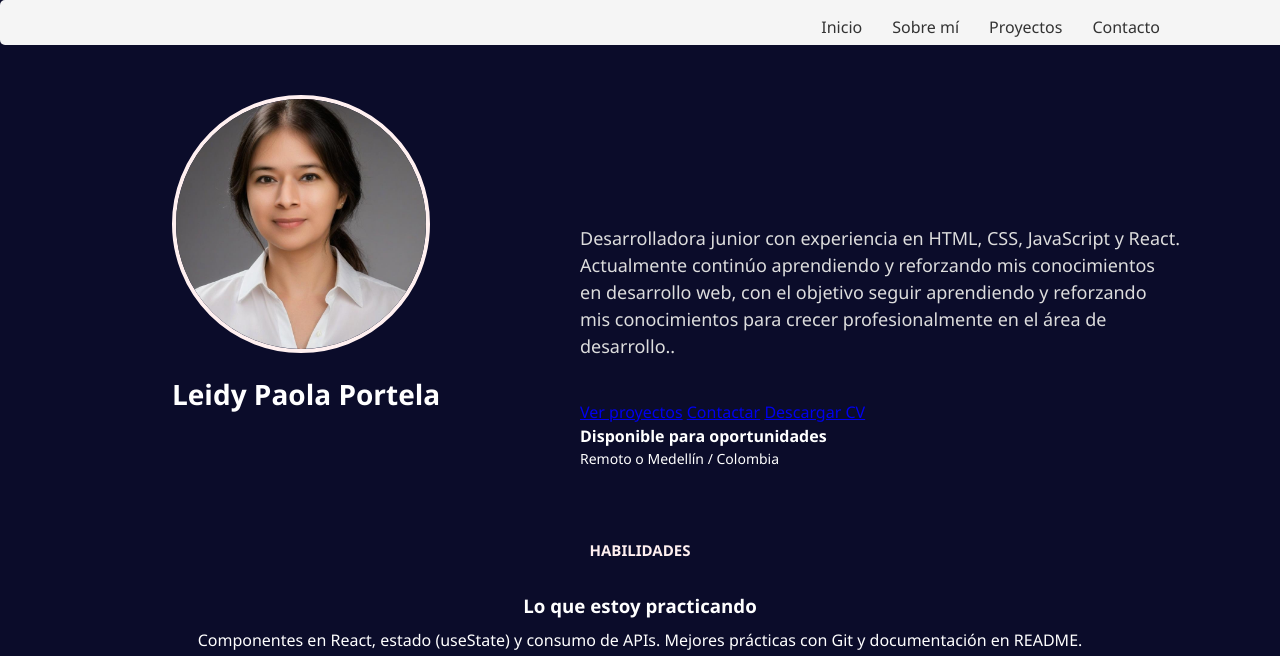
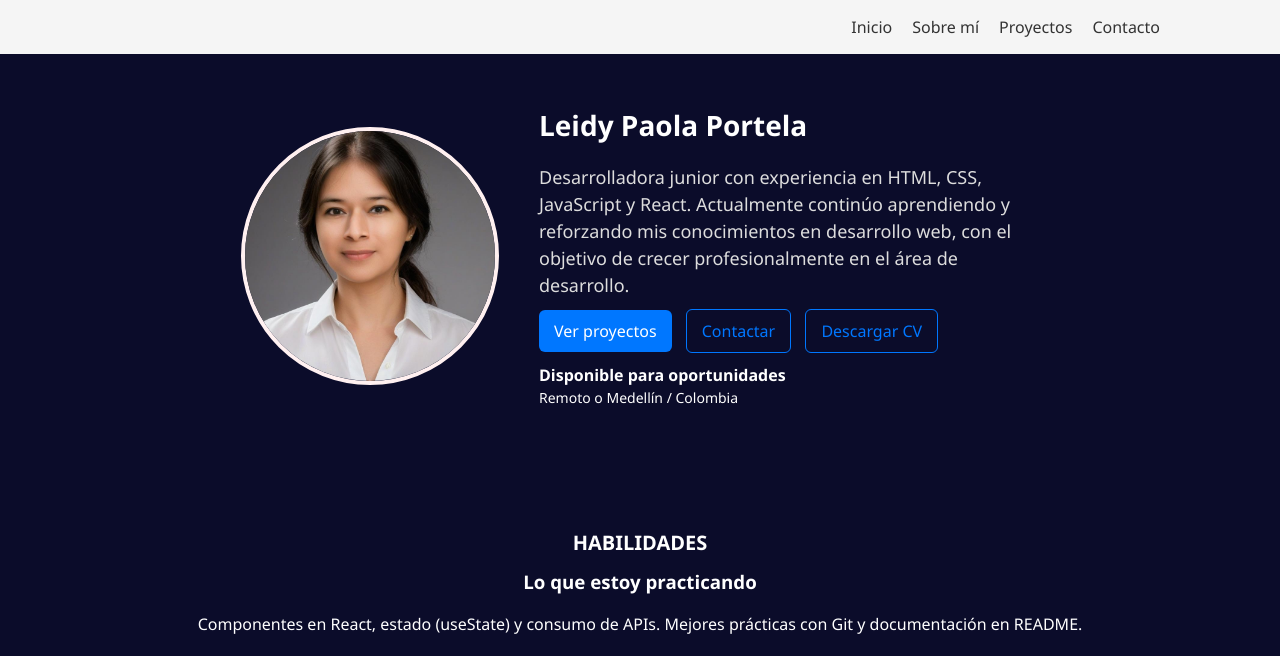
Before and after one commit to leidy08paola/portafolio1.0, a plain HTML site: page index.html in a window 1280 px wide. Shown: the top 656 px of the page. Drawn offline with Linux system fonts and the light colour scheme.

Commit message:
se agrega cv y proyecto todo

```diff
--- a/index.html
+++ b/index.html
@@ -5,7 +5,6 @@
   <meta name="viewport" content="width=device-width, initial-scale=1.0">
   <link rel="stylesheet" href="style.css">
   <title>Portafolio - Leidy Paola</title>
-
 </head>
 <body>
   <!-- HEADER -->
@@ -20,46 +19,42 @@
     </nav>
   </header>
 
-  <section class="section-presentacion">
-    <div class="conte-fotoperfil">
+  <!-- PRESENTACIÓN -->
+  <section id="inicio" class="section-presentacion">
     <img src="img/foto -perfil.jpg" alt="Foto de perfil" class="perfil">
+    <div class="presentacion-texto">
       <h1 class="nombre">Leidy Paola Portela</h1>
-  </div>
-    <div class="cont-habilidades">
       <p class="descripcion">
         Desarrolladora junior con experiencia en HTML, CSS, JavaScript y React. Actualmente continúo aprendiendo y reforzando mis conocimientos en desarrollo web,
-      con el objetivo seguir aprendiendo y reforzando mis conocimientos para crecer profesionalmente en el área de desarrollo..
+        con el objetivo de crecer profesionalmente en el área de desarrollo.
       </p>
 
       <div class="cta">
         <a class="btn btn-primary" href="#proyectos">Ver proyectos</a>
         <a class="btn btn-ghost" href="#contacto">Contactar</a>
-<a class="btn btn-ghost" href="#" download>Descargar CV</a>
+        <a class="btn btn-ghost" href="cv/Leidy_Paola_CV.pdf" download>Descargar CV</a>
       </div>
       <strong>Disponible para oportunidades</strong>
       <div style="color:var(--muted); font-size:14px;">Remoto o Medellín / Colombia</div>
-
     </div>
   </section>
 
-
-  <!-- PROYECTOS -->
+  <!-- HABILIDADES -->
+  <section id="sobre-mi" class="sec-sobremi">
     <article class="proyectos">
       <div class="cont-habilidades">
-      <h2  class="h2-habilidades"> HABILIDADES</h2>
-      <h3 style="margin:0 0 8px">Lo que estoy practicando</h3>
-<p style="margin:0 0 12px; color:var(--muted)">Componentes en React, estado (useState) y consumo de APIs. Mejores prácticas con Git y documentación en README.</p>
-<div class="stack">
+        <h2 class="h2-habilidades"> HABILIDADES</h2>
+        <h3>Lo que estoy practicando</h3>
+        <p style="color:var(--muted)">
+          Componentes en React, estado (useState) y consumo de APIs. Mejores prácticas con Git y documentación en README.
+        </p>
         <div class="cont-logosHabilidades">
-      <img src="img/icons8-html-5-50.png" alt="">
-      <img src="img/icons8-python-50.png" alt="">
-      <img src="img/icons8-reaccionar-nativo-50.png" alt="">
-      <img src="img/icons8-javascript-48.png" alt="">
+          <img src="img/icons8-html-5-50.png" alt="HTML">
+          <img src="img/icons8-python-50.png" alt="Python">
+          <img src="img/icons8-reaccionar-nativo-50.png" alt="React">
+          <img src="img/icons8-javascript-48.png" alt="JavaScript">
         </div>
-
       </div>
-
-
 
       <section id="sec-sobremi">
         <h2 class="section-title">Sobre mí</h2>
@@ -73,8 +68,8 @@ Me interesan los proyectos con retos reales, donde pueda aprender, colaborar en
             </p>
           </div>
           <div class="card-lista">
-<h3 >Datos rápidos</h3>
-<ul style="margin:0; padding-left:18px">
+            <h3>Datos rápidos</h3>
+            <ul>
               <li>Disponibilidad para aprender y documentar procesos.</li>
               <li>Organización y constancia en el trabajo diario.</li>
               <li>Interés en buenas prácticas de UI/UX y responsive design.</li>
@@ -82,43 +77,48 @@ Me interesan los proyectos con retos reales, donde pueda aprender, colaborar en
           </div>
         </div>
       </section>
+    </article>
+  </section>
 
-
-<section class="sec-proyectos">
-
-
+  <!-- PROYECTOS -->
+  <section id="proyectos" class="sec-proyectos">
     <div class="cont-proyectos">
       <h2 class="h2-misProyectos">Mis Proyectos</h2>
       <div class="grid-proyectos">
-      <div class="proyecto">
+  <a href="proyecto1.html" class="proyecto" target="_blank">
     <h3>Proyecto 1</h3>
     <p>Landing page para un negocio local con HTML y CSS.</p>
-      </div>
-      <div class="proyecto">
+  </a>
+
+  <a href="https://leidy08paola.github.io/creador_de_tareas/" class="proyecto" target="_blank">
     <h3>Proyecto 2</h3>
     <p>Aplicación To-Do List con React y LocalStorage.</p>
-      </div>
-      <div class="proyecto">
+  </a>
+
+  <a href="proyecto3.html" class="proyecto" target="_blank">
     <h3>Proyecto 3</h3>
     <p>Sitio web de bisutería con WordPress y WooCommerce.</p>
-      </div>
-      <div class="proyecto">
+  </a>
+
+  <a href="proyecto4.html" class="proyecto" target="_blank">
     <h3>Proyecto 4</h3>
     <p>Software de gestión de citas con enfoque en UX/UI.</p>
+  </a>
 </div>
-    </div>
-    </div>
+
   </section>
 
   <!-- FOOTER -->
+  <section id="contacto">
     <footer>
       <div class="barra-footer"></div>
       <p>© 2025 Leidy Paola Portela | Todos los derechos reservados</p>
       <div class="redes">
         <a href="#">LinkedIn</a> |
-      <a href="#">GitHub</a> |
+        <a href="https://github.com/leidy08paola">GitHub</a> |
         <a href="#">Instagram</a>
       </div>
     </footer>
+  </section>
 </body>
 </html>
--- a/style.css
+++ b/style.css
@@ -1,10 +1,7 @@
-
-
-
 body {
   margin: 0;
   font-family: 'Segoe UI', Tahoma, Geneva, Verdana, sans-serif;
-  background-color: #0b0c2a; /* azul oscuro */
+  background-color: #0b0c2a;
   color: #fff;
   line-height: 1.5;
 }
@@ -13,11 +10,7 @@ h1, h2, h3 {
   margin: 0;
 }
 
-/*==========Diseño header==============*/
-.nav-links li {
-display: flex;
-margin-left: 10px;
-}
+/*========== Header ==========*/
 header {
   text-align: center;
   padding: 40px 20px;
@@ -25,65 +18,54 @@ header {
 
 .barra-superior {
   width: 100%;
-  height: 15px;
-  background-color: #fff0f0; /* rosa claro */
-  margin: 0 auto 30px auto;
-  border-radius: 5px;
+  background-color: #f5f5f5;
+  padding: 15px 30px;
 }
 
 .barra-superior nav {
   display: flex;
-  justify-content: flex-end; /* oaso hacia  la derecha */
+  justify-content: flex-end;
   margin-right: 150px;
-}
-
-.barra-superior {
-    background-color: #f5f5f5; /* color de fondo */
-    padding: 15px 30px;
 }
 
 .nav-links {
   list-style: none;
   display: flex;
-    gap: 20px; /* espacio entre links */
+  gap: 20px;
   margin: 0;
   padding: 0;
+}
 
-  }
 .nav-links a {
   text-decoration: none;
   color: #333;
   font-weight: 500;
 }
+
 .nav-links a:hover {
   color: #0077ff;
 }
 
-
-
-
-/* ===========diseño de section========*/
-.section-presentacion{
+/*========== Presentación ==========*/
+.section-presentacion {
   display: flex;
-  justify-content: flex-end;
-}
-
-.conte-fotoperfil img {
- margin-top: 20px;
- display: flex;
- margin-right: 150px;
-
+  align-items: center;
+  justify-content: center;
+  padding: 50px;
+  gap: 40px;
 }
 
 .perfil {
-  width: 250px;   /* más grande */
-  height: 250px;  /* igual que width */
-  border-radius: 50%; /* mantiene el círculo */
-  margin: 0 auto 20px auto;
-  object-fit: cover; /* la imagen no se deforma */
+  width: 250px;
+  height: 250px;
+  border-radius: 50%;
+  object-fit: cover;
   border: 4px solid #fff0f0;
 }
 
+.presentacion-texto {
+  max-width: 500px;
+}
 
 .nombre {
   font-size: 28px;
@@ -94,74 +76,89 @@ header {
 .descripcion {
   font-size: 18px;
   color: #ddd;
-  max-width: 600px;
-  margin: 0 auto 40px auto;
-  margin-top: 150px;
-  margin-right: 100px;
+  margin-bottom: 20px;
 }
 
-/* ======= SECCIÓN PROYECTOS ======= */
-
-/* habilidades*/
-
-.cont-habilidades h2{
-     font-size: 15px;
-
+/*========== Botones ==========*/
+.cta {
+  margin: 20px 0;
 }
 
-.cont-logosHabilidades img{
-  margin-left: 50px;
-}
-.h2-habilidades{
-  margin-top: 30px;
-
+.btn {
+  text-decoration: none;
+  padding: 10px 15px;
+  margin-right: 10px;
+  border-radius: 6px;
+  transition: 0.3s;
 }
 
-/*============= Sobre mi====================*/
+.btn-primary {
+  background: #0077ff;
+  color: #fff;
+}
 
-#sec-sobremi{
+.btn-primary:hover {
+  background: #005fcc;
+}
+
+.btn-ghost {
+  border: 1px solid #0077ff;
+  color: #0077ff;
+}
+
+.btn-ghost:hover {
+  background: #0077ff;
+  color: #fff;
+}
+
+/*========== Habilidades ==========*/
+.cont-habilidades h2 {
+  font-size: 20px;
+  margin-bottom: 10px;
+}
+
+.cont-logosHabilidades img {
+  margin: 10px;
+}
+
+.h2-habilidades {
+  margin-top: 30px;
+}
+
+/*========== Sobre mí ==========*/
+#sec-sobremi {
   width: 80%;
-margin-top: 20px;
-margin-left: 100px;
+  margin: 20px auto;
 }
+
 .card-lista {
   display: flex;
-  flex-direction: column; /* apila h3 arriba y lista abajo */
-  align-items: flex-start; /* asegura que no se vaya a la derecha */
-}
-.card-lista h3 {
-
-  margin: 0 0 10px 0; /* quita margen raro y deja espacio debajo */
-}
-.card-lista ul {
-
-  margin-top: 0;
-
-  padding-left: 20px; /* indentación normal de lista */
-}
-.card-lista li {
-   text-align:left;
-
+  flex-direction: column;
+  align-items: flex-start;
 }
 
-/*===========proyectos==========*/
+.card-lista ul {
+  margin: 0;
+  padding-left: 20px;
+}
+
+.card-lista li {
+  text-align: left;
+}
+
+/*========== Proyectos ==========*/
 .proyectos {
-
-
   text-align: center;
   padding: 40px 20px;
 }
-.h2-misProyectos{
+
+.h2-misProyectos {
   margin-top: 50px;
-}
-
-.proyectos h2 {
-
-  margin-bottom: 30px;
-  color: #fff0f0;
+  margin-left: 40%;
 }
 
 .grid-proyectos {
+  margin-top: 50px;
   display: flex;
   justify-content: center;
   flex-wrap: wrap;
@@ -183,7 +180,7 @@ margin-left: 100px;
   color: #0b0c2a;
 }
 
-/* ======= FOOTER ======= */
+/*========== Footer ==========*/
 footer {
   text-align: center;
   padding: 30px 20px;
```
Also changed, not shown: 1 other file. Lines whose indentation alone changed are shown as unchanged.
